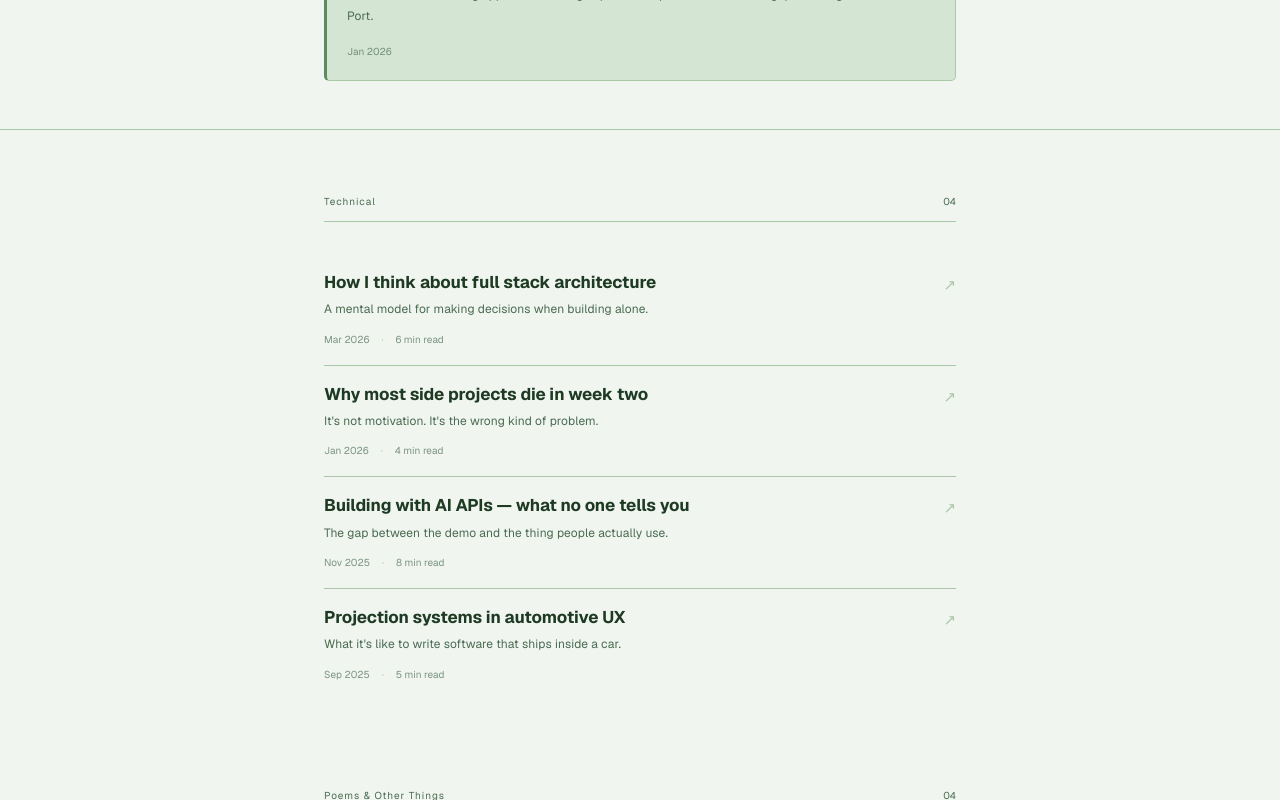
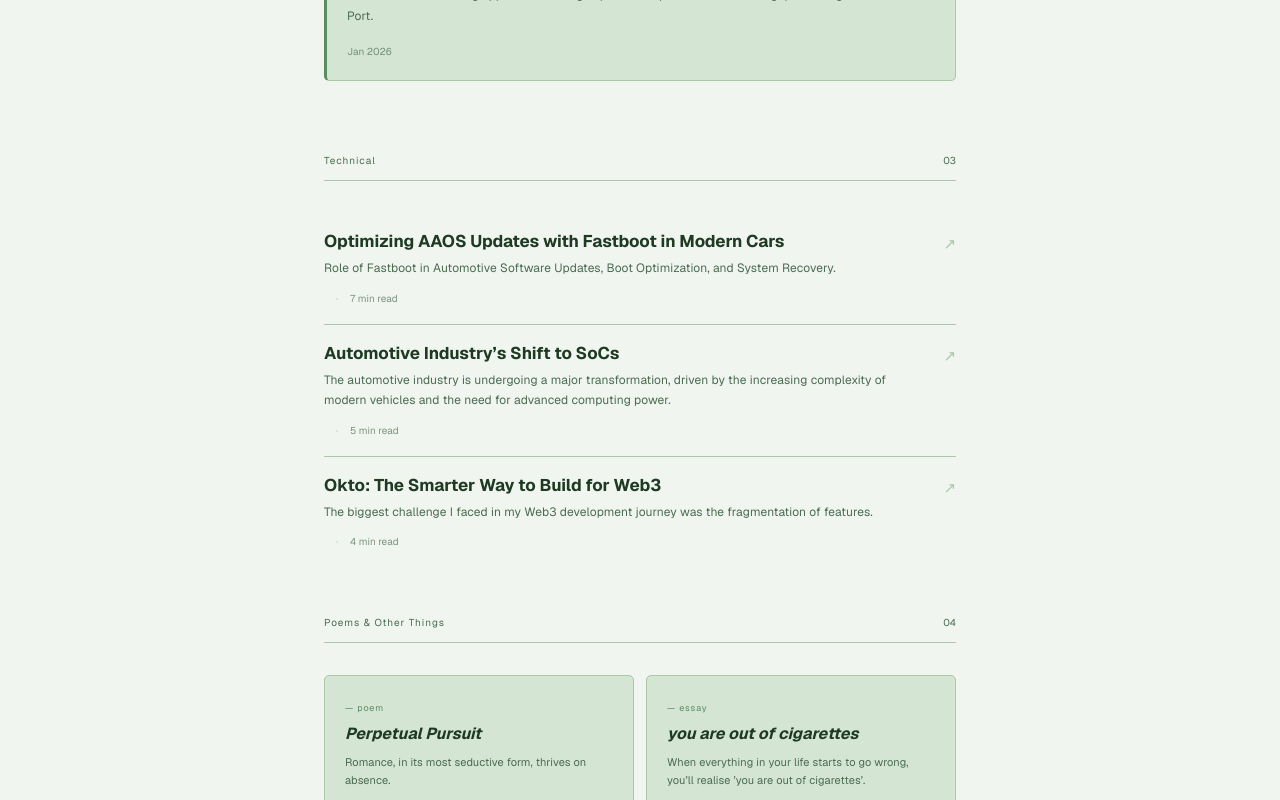
Before and after one commit to tanuushree/tanushree.xyz, a Next.js app: page /writings in a window 1280 px wide. Shown: the part 660-1460 px from the top of the page. Built offline with nearby package versions, Linux system fonts and the light colour scheme.

Commit message:
chore: update tech writings details

```diff
--- a/src/components/TechnicalWriting.tsx
+++ b/src/components/TechnicalWriting.tsx
@@ -19,39 +19,28 @@ const SG = {
 type Writing = {
   title: string;
   desc: string;
-  date: string;
   readTime: string;
   href: string;
 };
 
 const TECHNICAL: Writing[] = [
   {
-    title: "How I think about full stack architecture",
-    desc: "A mental model for making decisions when building alone.",
-    date: "Mar 2026",
-    readTime: "6 min",
-    href: "#",
+    title: "Optimizing AAOS Updates with Fastboot in Modern Cars",
+    desc: "Role of Fastboot in Automotive Software Updates, Boot Optimization, and System Recovery.",
+    readTime: "7 min",
+    href: "https://samaritanhelpmission.org/donate",
   },
   {
-    title: "Why most side projects die in week two",
-    desc: "It's not motivation. It's the wrong kind of problem.",
-    date: "Jan 2026",
-    readTime: "4 min",
-    href: "#",
+    title: "Automotive Industry’s Shift to SoCs",
+    desc: "The automotive industry is undergoing a major transformation, driven by the increasing complexity of modern vehicles and the need for advanced computing power.",
+    readTime: "5 min",
+    href: "https://medium.com/@tanushree.tnay/automotive-industrys-shift-to-socs-14b178bd1cc4",
   },
   {
-    title: "Building with AI APIs — what no one tells you",
-    desc: "The gap between the demo and the thing people actually use.",
-    date: "Nov 2025",
-    readTime: "8 min",
-    href: "#",
-  },
-  {
-    title: "Projection systems in automotive UX",
-    desc: "What it's like to write software that ships inside a car.",
-    date: "Sep 2025",
-    readTime: "5 min",
-    href: "#",
+    title: "Okto: The Smarter Way to Build for Web3",
+    desc: "The biggest challenge I faced in my Web3 development journey was the fragmentation of features. ",
+    readTime: "4 min",
+    href: "https://medium.com/@tanushree.tnay/unleashing-the-power-okto-simplifying-web3-development-for-all-499004e6872f",
   },
 ];
 
@@ -118,7 +107,6 @@ function WritingRow({ item, first }: { item: Writing; first: boolean }) {
                 opacity: 0.7,
               }}
             >
-              {item.date}
             </span>
             <span style={{ color: SG.border, fontSize: "10px" }}>·</span>
             <span
@@ -156,12 +144,9 @@ function WritingRow({ item, first }: { item: Writing; first: boolean }) {
 export default function TechnicalWritings() {
   return (
     <section
-      style={{
-        backgroundColor: SG.bg,
-        borderTop: `0.5px solid ${SG.border}`,
-      }}
+
     >
-      <div className="max-w-[680px] mx-auto px-6 py-12 md:py-16">
+      <div className="max-w-[680px] mx-auto px-6 py-3 md:py-6">
 
         {/* Section header */}
         <div
```
